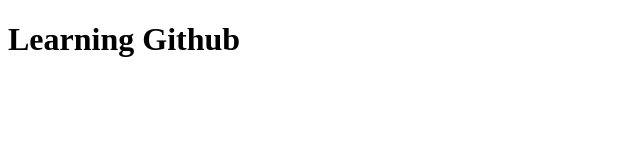
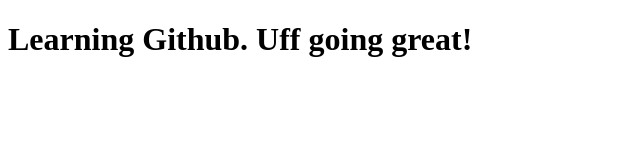
Before and after one commit to cim99/cou-test, a plain HTML site: page site/index.html in a window 1280 px wide. Shown: the whole page, without its empty margins (0-640 px from the left). Drawn offline with Linux system fonts and the light colour scheme.

Commit message:
small addition

```diff
--- a/site/index.html
+++ b/site/index.html
@@ -4,7 +4,7 @@
 	<title>Hello Ma!</title>
 </head>
 <body>
-	<h1>Learning Github</h1>
+	<h1>Learning Github. Uff going great!</h1>
 
 </body>
 </html>
```
